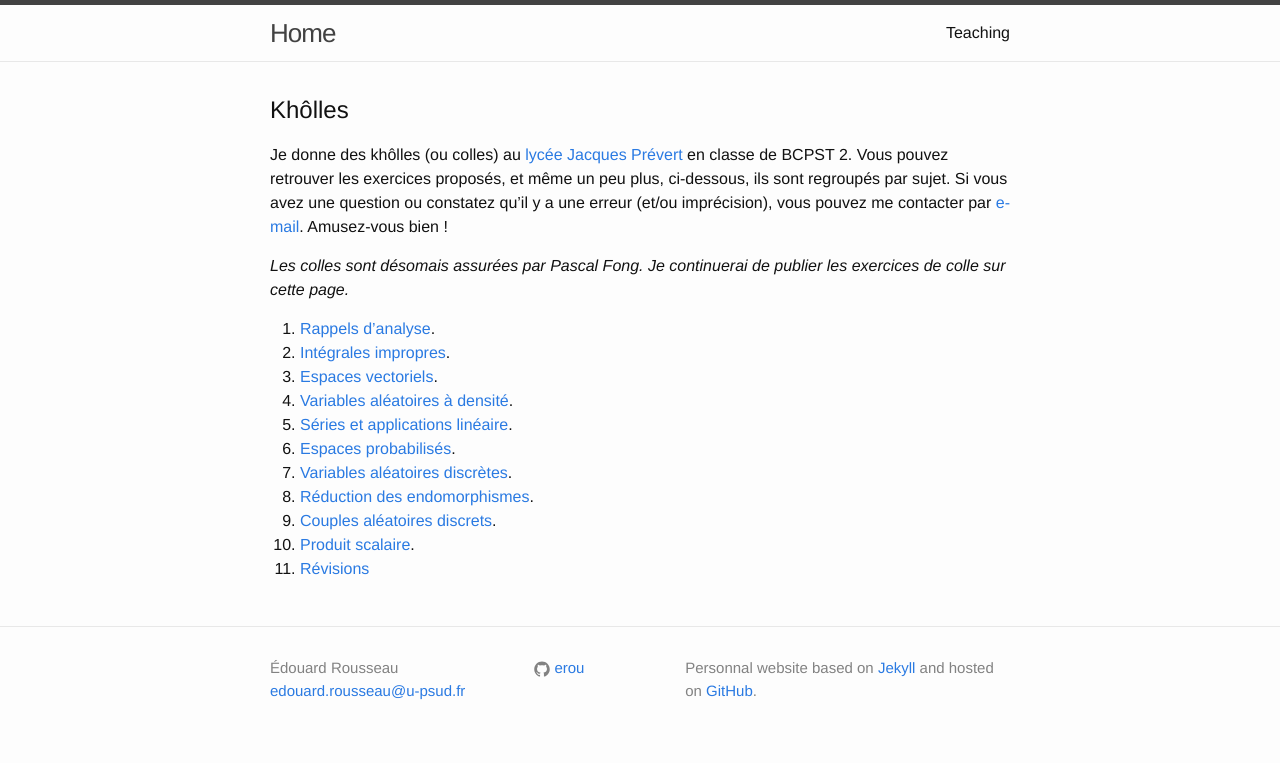
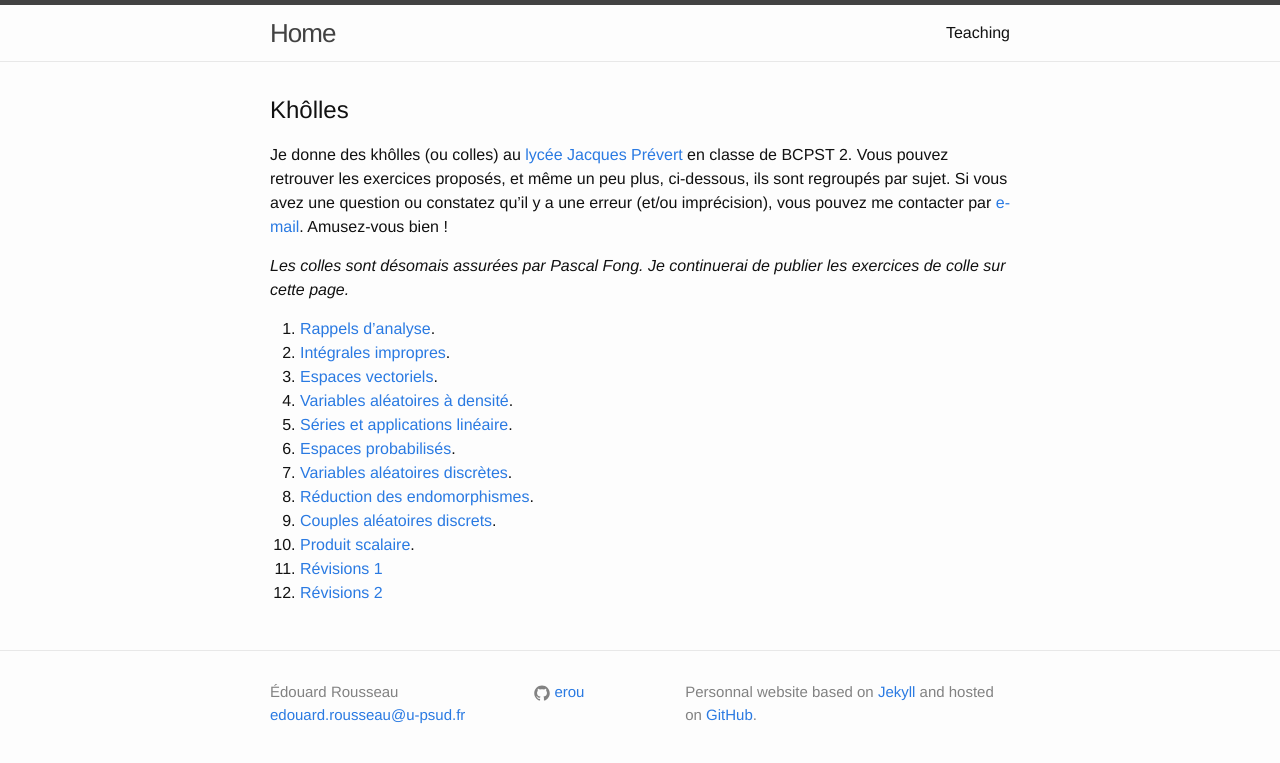
Before and after one commit to erou/erou.github.io, a Jekyll site: the page built from teaching.md, in a window 1280 px wide. Shown: the top 763 px of the page. Built offline with Jekyll 4.4.1, drawn with Linux system fonts in a browser that asks for light colours.

Commit message:
revisions 2

```diff
--- a/teaching.md
+++ b/teaching.md
@@ -27,4 +27,5 @@ Fong. Je continuerai de publier les exercices de colle sur cette page.*
 8. [Réduction des endomorphismes](exoReductionEndomorphismes.pdf).
 9. [Couples aléatoires discrets](exoCoupleDiscret.pdf).
 10. [Produit scalaire](exoProduitScalaire.pdf).
-11. [Révisions](exoRev1.pdf)
+11. [Révisions 1](exoRev1.pdf)
+12. [Révisions 2](exoRev2.pdf)
```
Also changed, not shown: 1 other file.
